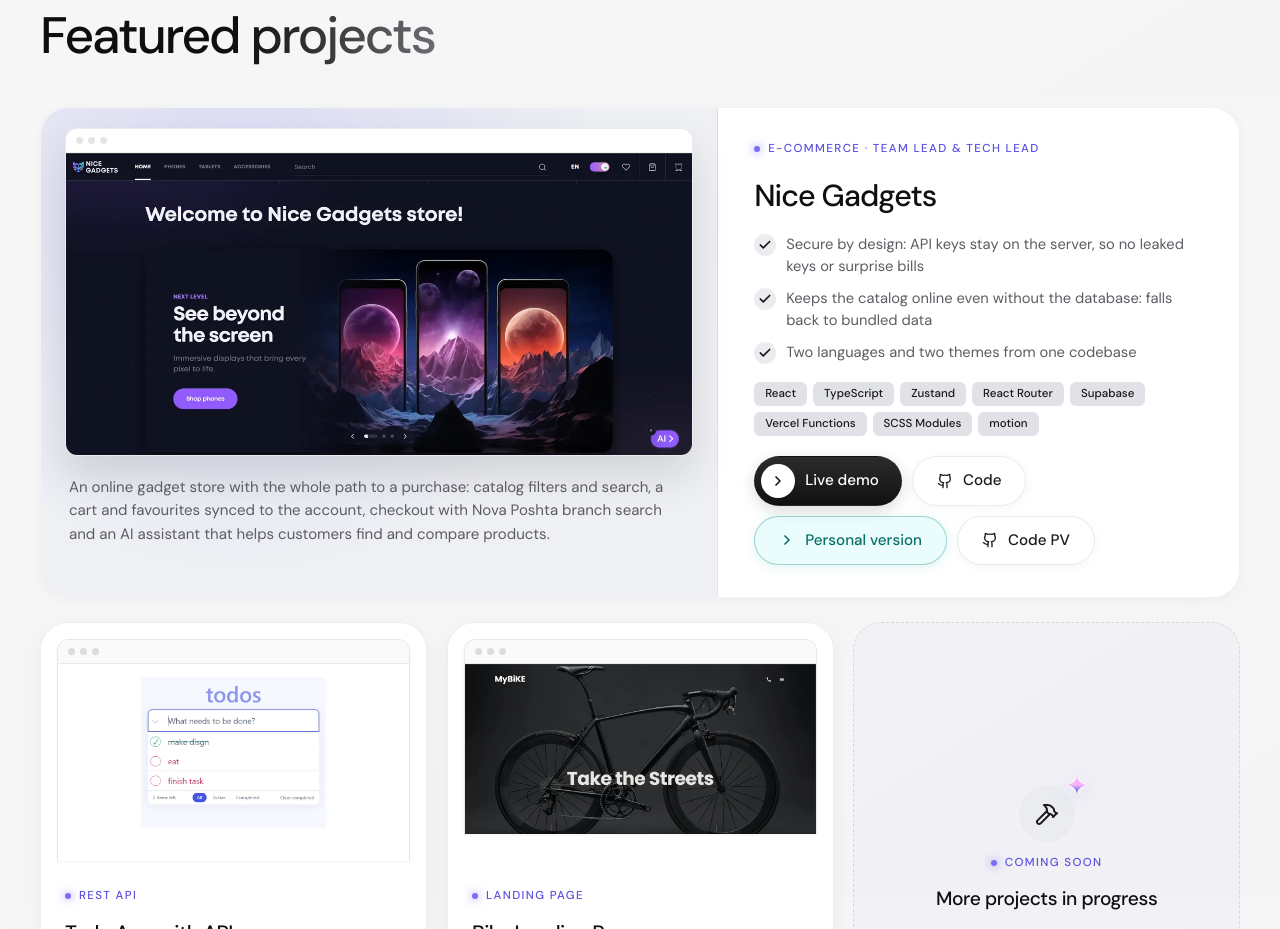
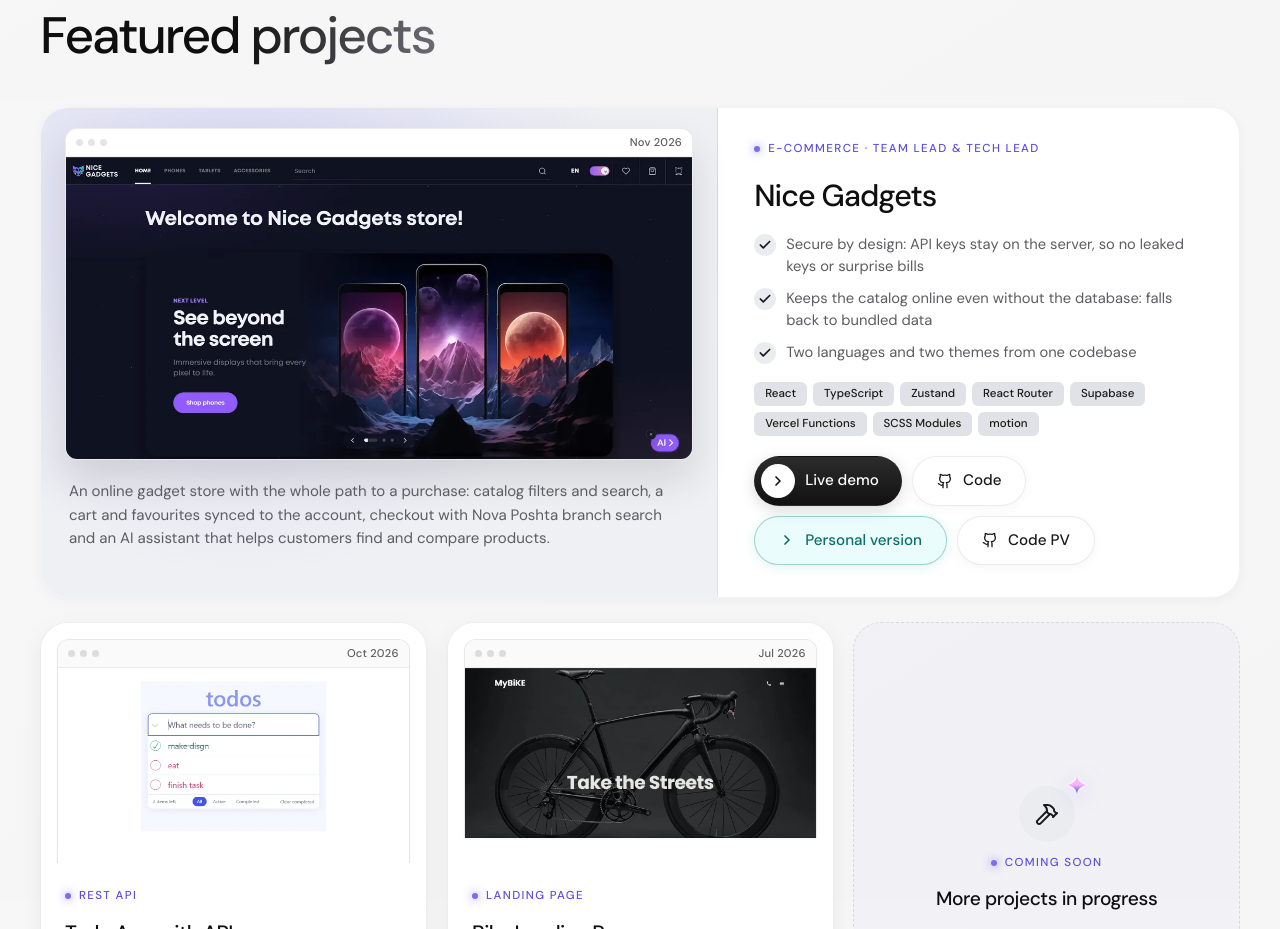
Before and after one commit to AlucardYagamiGame/olga-portfolio, a React (Vite) app: page / in a window 1280 px wide. Shown: the part 2300-3229 px from the top of the page. Built offline with nearby package versions, Linux system fonts and the light colour scheme.

Commit message:
feat: add release dates for projects

```diff
--- a/src/constants/projects.ts
+++ b/src/constants/projects.ts
@@ -17,6 +17,7 @@ export interface Project {
   personalCode?: string;
   personal?: string;
   featured?: boolean;
+  released: string;
 }
 
 export const PROJECTS: readonly Project[] = [
@@ -40,6 +41,7 @@ export const PROJECTS: readonly Project[] = [
     personal: 'https://gadgets-catalog-swart.vercel.app/developer',
     personalCode: 'https://github.com/AlucardYagamiGame/gadgets-catalog',
     featured: true,
+    released: '2026-11',
   },
   {
     id: 'todoApp',
@@ -50,6 +52,7 @@ export const PROJECTS: readonly Project[] = [
     tags: ['React', 'TypeScript', 'REST API', 'Bulma', 'Cypress'],
     code: 'https://github.com/AlucardYagamiGame/todo-app-with-api',
     demo: 'https://alucardyagamigame.github.io/todo-app-with-api/',
+    released: '2026-10',
   },
   {
     id: 'bikeLanding',
@@ -59,5 +62,6 @@ export const PROJECTS: readonly Project[] = [
     tags: ['HTML5', 'SCSS', 'BEM', 'Figma'],
     code: 'https://github.com/AlucardYagamiGame/bike-landing-page',
     demo: 'https://alucardyagamigame.github.io/bike-landing-page/',
+    released: '2026-07',
   },
 ];
--- a/src/sections/Projects/ProjectCard/ProjectCard.module.scss
+++ b/src/sections/Projects/ProjectCard/ProjectCard.module.scss
@@ -51,9 +51,16 @@
 
 .frameBar {
   display: flex;
-  gap: 5px;
+  gap: 8px;
+  align-items: center;
+  justify-content: space-between;
   padding: 8px 10px;
   border-bottom: 1px solid var(--surface-border);
+}
+
+.dots {
+  display: flex;
+  gap: 5px;
 
   span {
     width: 7px;
@@ -61,6 +68,15 @@
     border-radius: 50%;
     background: var(--divider);
   }
+}
+
+.released {
+  color: var(--text-secondary);
+  font-size: 0.7rem;
+  font-weight: 500;
+  letter-spacing: 0.02em;
+  line-height: 1;
+  font-variant-numeric: tabular-nums;
 }
 
 .image {
@@ -286,7 +302,7 @@
       border-bottom-color: rgba(0, 0, 0, 0.06);
       background: #fafafb;
 
-      span {
+      .dots span {
         background: rgba(0, 0, 0, 0.12);
       }
     }
--- a/src/sections/Projects/ProjectCard/ProjectCard.tsx
+++ b/src/sections/Projects/ProjectCard/ProjectCard.tsx
@@ -12,6 +12,7 @@ import type { Project } from '@/constants';
 import type { MouseEvent } from 'react';
 
 const MAX_TILT = 6;
+const LOCALES = { en: 'en-US', ua: 'uk-UA' } as const;
 const DESKTOP_QUERY = '(min-width: 1100px)';
 
 const subscribeDesktop = (onChange: () => void) => {
@@ -30,7 +31,7 @@ interface ProjectCardProps {
 }
 
 export const ProjectCard = ({ project }: ProjectCardProps) => {
-  const { t } = useTranslation();
+  const { t, language } = useTranslation();
   const { theme } = useTheme();
   const cardRef = useRef<HTMLElement>(null);
   const text = t.projects.items[project.id];
@@ -49,6 +50,11 @@ export const ProjectCard = ({ project }: ProjectCardProps) => {
       {text.description}
     </p>
   );
+  const releasedLabel = new Intl.DateTimeFormat(LOCALES[language], {
+    month: 'short',
+    year: 'numeric',
+    timeZone: 'UTC',
+  }).format(new Date(`${project.released}-01`));
   const size = project.featured ? 'md' : 'sm';
 
   const handleMove = (event: MouseEvent<HTMLElement>) => {
@@ -87,13 +93,21 @@ export const ProjectCard = ({ project }: ProjectCardProps) => {
       >
         <div className={styles.media}>
           <div className={styles.frame}>
+            <span className={styles.frameBar}>
               <span
-              className={styles.frameBar}
+                className={styles.dots}
                 aria-hidden="true"
               >
                 <span />
                 <span />
                 <span />
+              </span>
+              <time
+                className={styles.released}
+                dateTime={project.released}
+              >
+                {releasedLabel}
+              </time>
             </span>
             <img
               className={styles.image}
```
Lines whose indentation alone changed are shown as unchanged.
